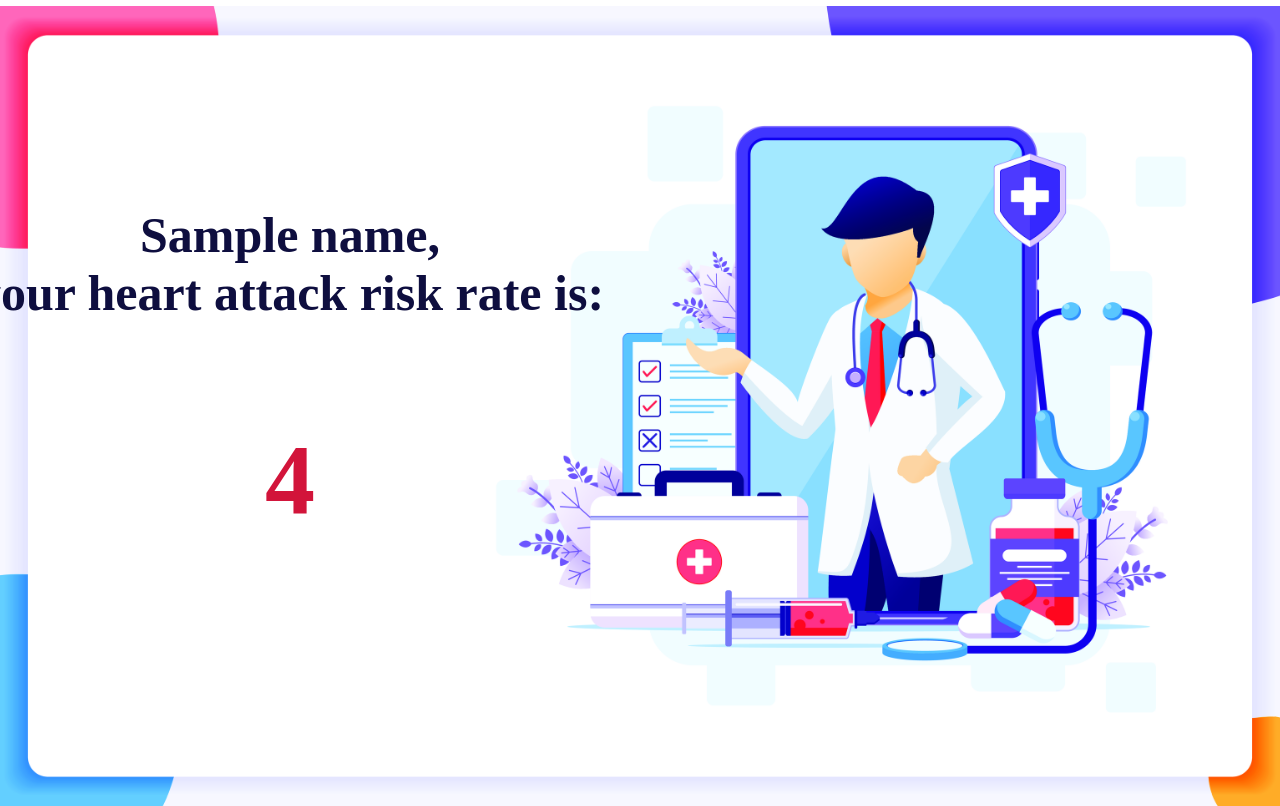
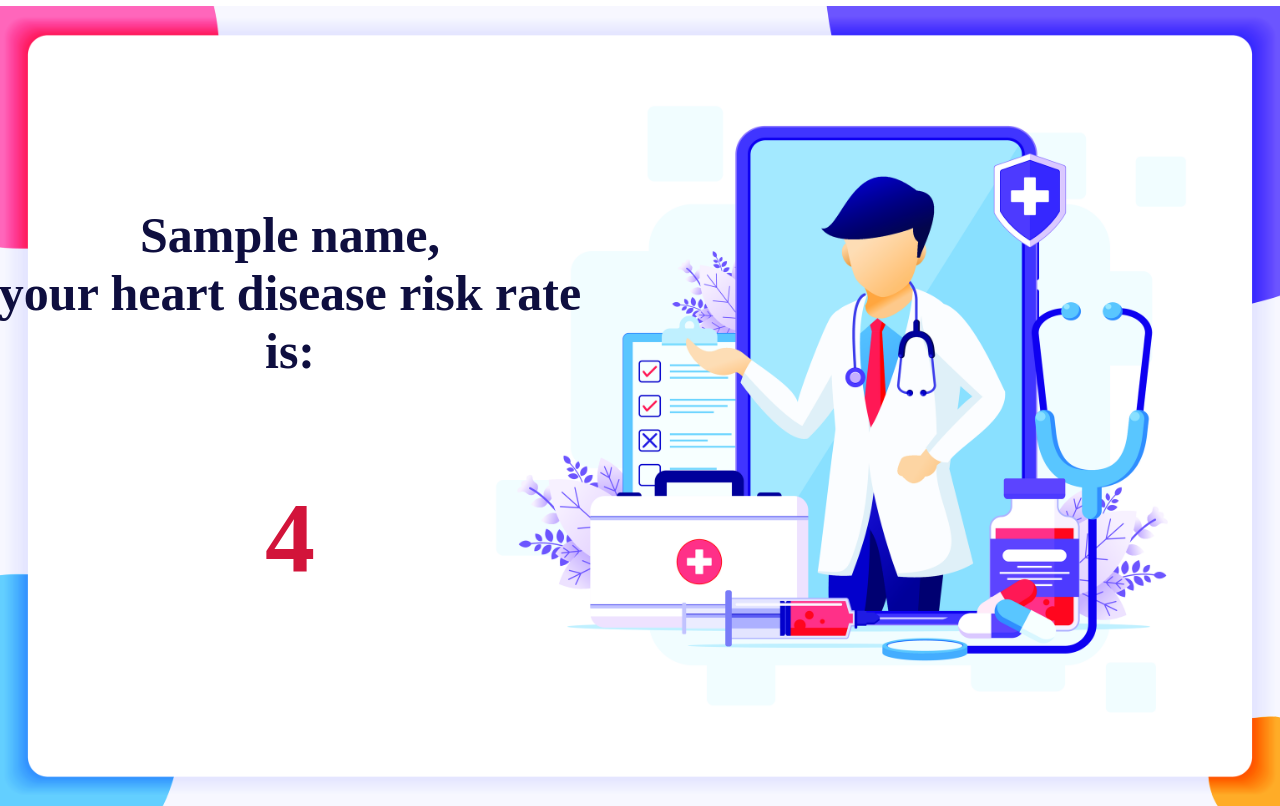
Before and after one commit to 0xcan/heart-disease-risk-prediction, a Flask app: template templates/prediction.html in a window 1280 px wide. Run offline with Flask 2, Linux system fonts and the light colour scheme; the template is opened without the code that fills it: most values are stand-ins (such as "Sample title", 1, 10 or a date in 2020).

Commit message:
Minor changes

```diff
--- a/templates/prediction.html
+++ b/templates/prediction.html
@@ -30,7 +30,7 @@ h3 {
 </head>
 <body>
   <div class="bg">
-    <h1>{{name}}, </br> your heart attack risk rate is:</h1>
+    <h1>{{name}}, </br> your heart disease risk rate is:</h1>
     <h3>{{heart_risk_rate}}</h3>
   </div>
 </body>
```
